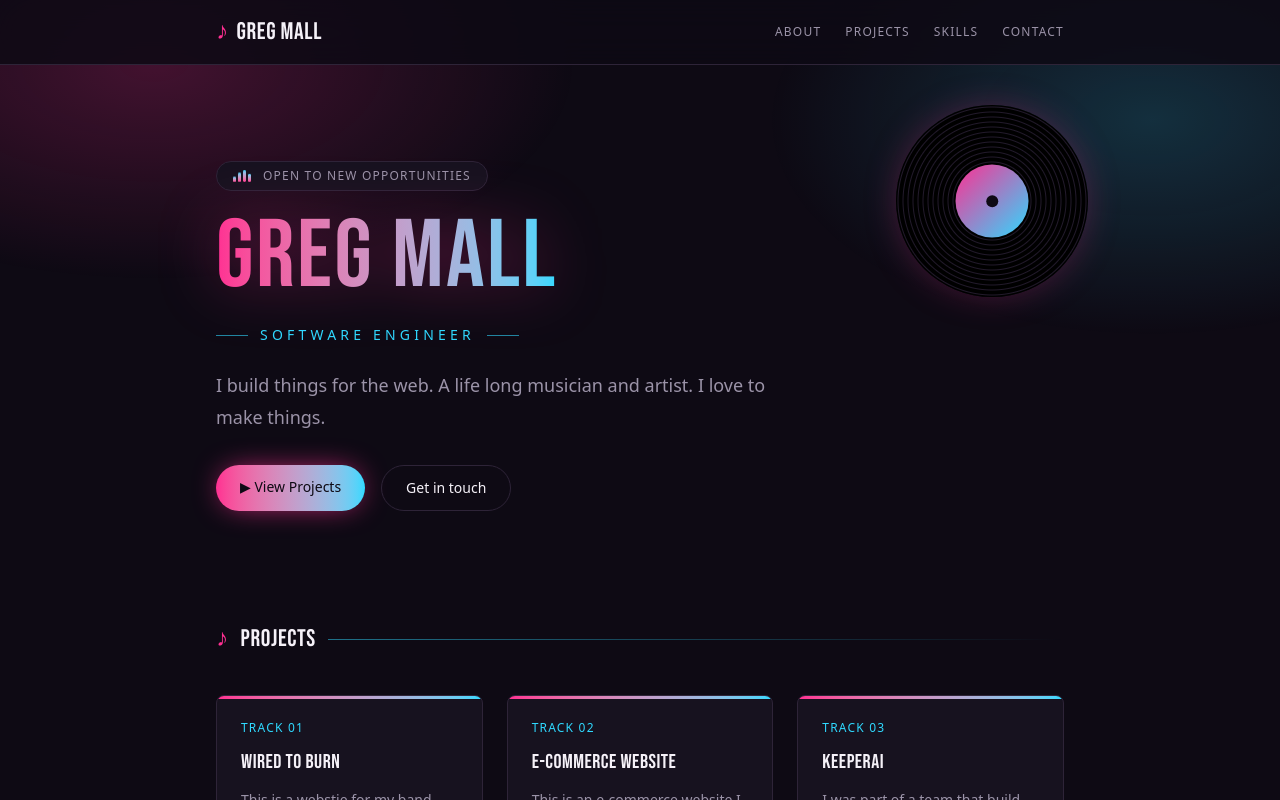
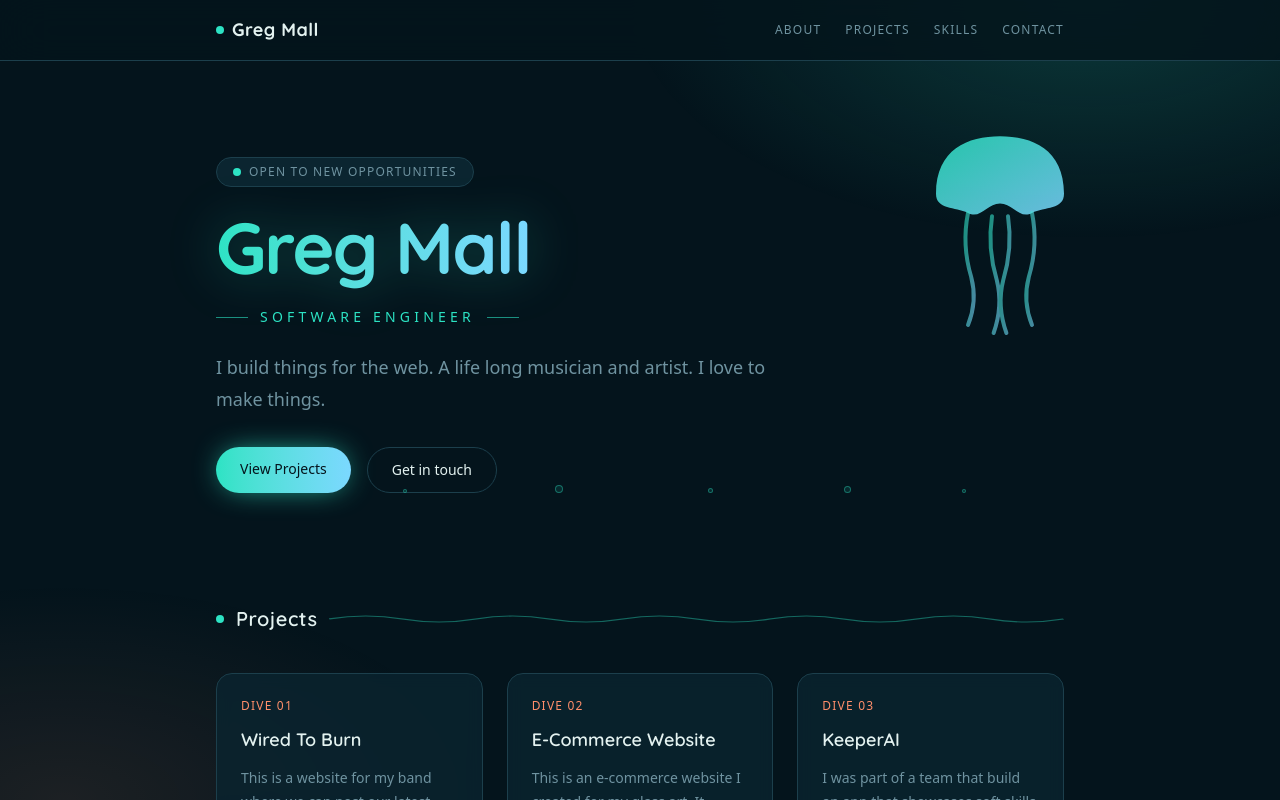
Before and after one commit to gregmall/new_portfolio, a Next.js app: page / in a window 1280 px wide. Shown: the top 800 px of the page. Built offline with nearby package versions, Linux system fonts and the light colour scheme.

Commit message:
new-look-9

```diff
--- /dev/null
+++ b/app/functions.tsx
@@ -0,0 +1,98 @@
+const bubbles = [
+  { left: "8%", size: 6, duration: "7s", delay: "0s" },
+  { left: "22%", size: 4, duration: "9s", delay: "1.5s" },
+  { left: "40%", size: 8, duration: "6s", delay: "0.5s" },
+  { left: "58%", size: 5, duration: "8s", delay: "2.5s" },
+  { left: "74%", size: 7, duration: "10s", delay: "1s" },
+  { left: "88%", size: 4, duration: "7.5s", delay: "3s" },
+];
+
+export function Bubbles() {
+  return (
+    <div
+      aria-hidden
+      className="pointer-events-none absolute inset-0 hidden overflow-hidden sm:block"
+    >
+      {bubbles.map((b, i) => (
+        <span
+          key={i}
+          className="bubble absolute bottom-0 rounded-full border border-accent/40 bg-accent/10"
+          style={{
+            left: b.left,
+            width: b.size,
+            height: b.size,
+            animationDuration: b.duration,
+            animationDelay: b.delay,
+          }}
+        />
+      ))}
+    </div>
+  );
+}
+
+export function Jellyfish({ className = "" }: { className?: string }) {
+  return (
+    <svg viewBox="0 0 100 140" className={className}>
+      <path
+        d="M10,38 C10,10 30,2 50,2 C70,2 90,10 90,38 C90,48 78,46 70,50 C62,54 58,44 50,44 C42,44 38,54 30,50 C22,46 10,48 10,38 Z"
+        fill="url(#jelly-glow)"
+        opacity="0.85"
+      />
+      <g
+        fill="none"
+        stroke="url(#jelly-glow)"
+        strokeWidth="2.5"
+        strokeLinecap="round"
+        opacity="0.6"
+      >
+        <path d="M30,50 Q26,70 32,90 Q36,105 30,120" />
+        <path d="M45,52 Q42,72 48,92 Q52,108 46,125" />
+        <path d="M55,52 Q58,72 52,92 Q48,108 54,125" />
+        <path d="M70,50 Q74,70 68,90 Q64,105 70,120" />
+      </g>
+    </svg>
+  );
+}
+
+export function WaveDivider({ className = "" }: { className?: string }) {
+  return (
+    <svg
+      viewBox="0 0 400 20"
+      preserveAspectRatio="none"
+      className={className}
+    >
+      <path
+        d="M0,10 Q20,0 40,10 T80,10 T120,10 T160,10 T200,10 T240,10 T280,10 T320,10 T360,10 T400,10"
+        fill="none"
+        stroke="currentColor"
+        strokeWidth="2"
+      />
+    </svg>
+  );
+}
+
+export function Panel({
+  children,
+  className = "",
+}: {
+  children: React.ReactNode;
+  className?: string;
+}) {
+  return (
+    <div
+      className={`rounded-2xl border border-border bg-card/80 backdrop-blur-sm ${className}`}
+    >
+      {children}
+    </div>
+  );
+}
+
+export function SectionHeading({ children }: { children: React.ReactNode }) {
+  return (
+    <h2 className="flex items-center gap-3 font-display text-xl font-semibold tracking-wide text-foreground">
+      <span className="h-2 w-2 rounded-full bg-accent" />
+      {children}
+      <WaveDivider className="h-3 flex-1 text-accent/40" />
+    </h2>
+  );
+}
--- a/app/globals.css
+++ b/app/globals.css
@@ -1,13 +1,13 @@
 @import "tailwindcss";
 
 :root {
-  --background: #0e0a14;
-  --foreground: #f5f1f8;
-  --muted: #9b93a8;
-  --accent: #ff2f92;
-  --accent-2: #2fd9ff;
-  --card: #17121f;
-  --border: #2e2438;
+  --background: #04141c;
+  --foreground: #e3f2f0;
+  --muted: #6f93a0;
+  --accent: #2de3c4;
+  --accent-2: #ff8f6b;
+  --card: #0b2530;
+  --border: #1c3f4c;
 }
 
 @theme inline {
@@ -19,7 +19,7 @@
   --color-card: var(--card);
   --color-border: var(--border);
   --font-sans: ui-sans-serif, system-ui, sans-serif;
-  --font-display: var(--font-bebas-neue);
+  --font-display: var(--font-quicksand);
 }
 
 body {
@@ -36,38 +36,48 @@ body::before {
   z-index: -2;
   pointer-events: none;
   background: radial-gradient(
-      ellipse 55% 45% at 12% 8%,
-      color-mix(in srgb, var(--accent) 22%, transparent),
+      ellipse 60% 50% at 85% 0%,
+      color-mix(in srgb, var(--accent) 18%, transparent),
       transparent 60%
     ),
     radial-gradient(
-      ellipse 50% 45% at 90% 15%,
-      color-mix(in srgb, var(--accent-2) 18%, transparent),
+      ellipse 55% 45% at 5% 100%,
+      color-mix(in srgb, var(--accent-2) 10%, transparent),
       transparent 60%
     );
 }
 
-@keyframes vinyl-spin {
-  to {
-    transform: rotate(360deg);
+@keyframes bob {
+  0%,
+  100% {
+    transform: translateY(0);
+  }
+  50% {
+    transform: translateY(-14px);
   }
 }
 
-.vinyl-spin {
-  animation: vinyl-spin 6s linear infinite;
+.bob {
+  animation: bob 6s ease-in-out infinite;
 }
 
-@keyframes eq-bounce {
-  0%,
+@keyframes rise {
+  0% {
+    transform: translateY(0) translateX(0);
+    opacity: 0;
+  }
+  10% {
+    opacity: 0.6;
+  }
+  90% {
+    opacity: 0.4;
+  }
   100% {
-    transform: scaleY(0.3);
-  }
-  50% {
-    transform: scaleY(1);
+    transform: translateY(-260px) translateX(10px);
+    opacity: 0;
   }
 }
 
-.eq-bar {
-  animation: eq-bounce 1s ease-in-out infinite;
-  transform-origin: bottom;
+.bubble {
+  animation: rise linear infinite;
 }
--- a/app/page.tsx
+++ b/app/page.tsx
@@ -1,8 +1,13 @@
+import React from 'react';
+import { Link, Element } from 'react-scroll'
+import { Bubbles, SectionHeading, Jellyfish, Panel } from './functions';
+
+
 const projects = [
   {
     name: "Wired To Burn",
     description:
-      "This is a webstie for my band where we can post our latest music, post updates and upcoming shows and connect with fans and other bands.",
+      "This is a website for my band where we can post our latest music, post updates and upcoming shows and connect with fans and other bands.",
     tech: ["Next.js", "Tailwind", "Firebase"],
     href: "https://wiredtoburn.com",
   },
@@ -72,82 +77,36 @@ const navLinks = [
   { label: "Contact", href: "#contact" },
 ];
 
-const eqDelays = ["0s", "0.15s", "0.3s", "0.1s"];
+const bubbles = [
+  { left: "8%", size: 6, duration: "7s", delay: "0s" },
+  { left: "22%", size: 4, duration: "9s", delay: "1.5s" },
+  { left: "40%", size: 8, duration: "6s", delay: "0.5s" },
+  { left: "58%", size: 5, duration: "8s", delay: "2.5s" },
+  { left: "74%", size: 7, duration: "10s", delay: "1s" },
+  { left: "88%", size: 4, duration: "7.5s", delay: "3s" },
+];
 
-function EqBars({ className = "" }: { className?: string }) {
-  return (
-    <span className={`flex items-end gap-[2px] ${className}`}>
-      {eqDelays.map((delay, i) => (
-        <span
-          key={i}
-          className="eq-bar w-[3px] rounded-full bg-linear-to-t from-accent to-accent-2"
-          style={{ height: "12px", animationDelay: delay }}
-        />
-      ))}
-    </span>
-  );
-}
 
-function Vinyl({ className = "" }: { className?: string }) {
-  return (
-    <div
-      className={`vinyl-spin rounded-full ${className}`}
-      style={{
-        background:
-          "repeating-radial-gradient(circle at center, #000 0px, #000 3px, #221a2b 4px, #000 5px)",
-        boxShadow: "0 0 40px -10px rgba(255,47,146,0.4)",
-      }}
-    >
-      <div className="relative h-full w-full">
-        <div
-          className="absolute left-1/2 top-1/2 h-[38%] w-[38%] -translate-x-1/2 -translate-y-1/2 rounded-full"
-          style={{
-            background: "linear-gradient(135deg, var(--accent), var(--accent-2))",
-          }}
-        />
-        <div className="absolute left-1/2 top-1/2 h-[6%] w-[6%] -translate-x-1/2 -translate-y-1/2 rounded-full bg-background" />
-      </div>
-    </div>
-  );
-}
-
-function Panel({
-  children,
-  className = "",
-}: {
-  children: React.ReactNode;
-  className?: string;
-}) {
-  return (
-    <div
-      className={`relative overflow-hidden rounded-lg border border-border bg-card ${className}`}
-    >
-      <span className="absolute inset-x-0 top-0 h-[3px] bg-linear-to-r from-accent to-accent-2" />
-      {children}
-    </div>
-  );
-}
-
-function SectionHeading({ children }: { children: React.ReactNode }) {
-  return (
-    <h2 className="flex items-center gap-3 font-display text-2xl tracking-wide text-foreground">
-      <span className="text-accent">&#9834;</span>
-      {children}
-      <span className="h-px flex-1 bg-linear-to-r from-accent-2/50 to-transparent" />
-    </h2>
-  );
-}
 
 export default function Home() {
   return (
     <div className="flex flex-1 flex-col">
+      <svg width="0" height="0" className="absolute">
+        <defs>
+          <linearGradient id="jelly-glow" x1="0%" y1="0%" x2="100%" y2="100%">
+            <stop offset="0%" stopColor="#2de3c4" />
+            <stop offset="100%" stopColor="#7bd8ff" />
+          </linearGradient>
+        </defs>
+      </svg>
+
       <header className="sticky top-0 z-10 border-b border-border bg-background/85 backdrop-blur-xl">
         <nav className="mx-auto flex w-full max-w-4xl flex-wrap items-center justify-between gap-x-6 gap-y-2 px-6 py-4">
           <a
             href="#"
-            className="flex items-center gap-2 font-display text-2xl tracking-wide text-foreground"
+            className="flex items-center gap-2 font-display text-lg font-bold tracking-wide text-foreground"
           >
-            <span className="text-accent">&#9834;</span>
+            <span className="h-2 w-2 rounded-full bg-accent" />
             Greg Mall
           </a>
           <ul className="flex gap-6 text-xs font-medium uppercase tracking-widest text-muted">
@@ -155,7 +114,7 @@ export default function Home() {
               <li key={link.href}>
                 <a
                   href={link.href}
-                  className="transition-colors hover:text-accent-2"
+                  className="transition-colors hover:text-accent"
                 >
                   {link.label}
                 </a>
@@ -166,26 +125,31 @@ export default function Home() {
       </header>
 
       <main className="mx-auto flex w-full max-w-4xl flex-1 flex-col gap-28 px-6 py-24">
+
         <section
           id="about"
           className="relative flex flex-col items-start gap-6"
         >
-          <Vinyl className="pointer-events-none absolute -right-6 -top-14 hidden h-48 w-48 sm:block" />
+          <Bubbles />
+          <Jellyfish className="bob pointer-events-none absolute -right-4 -top-6 hidden h-56 w-40 sm:block" />
 
-          <span className="inline-flex items-center gap-3 rounded-full border border-border bg-card px-4 py-1.5 text-xs uppercase tracking-widest text-muted">
-            <EqBars />
+          <span className="inline-flex items-center gap-2 rounded-full border border-border bg-card px-4 py-1.5 text-xs uppercase tracking-widest text-muted">
+            <span className="relative flex h-2 w-2">
+              <span className="absolute inline-flex h-full w-full animate-ping rounded-full bg-accent opacity-75" />
+              <span className="relative inline-flex h-2 w-2 rounded-full bg-accent" />
+            </span>
             Open to new opportunities
           </span>
 
-          <h1 className="font-display text-7xl leading-[0.9] tracking-wide text-transparent sm:text-8xl">
-            <span className="bg-linear-to-r from-accent to-accent-2 bg-clip-text drop-shadow-[0_0_30px_rgba(255,47,146,0.35)]">
+          <h1 className="font-display text-6xl font-bold tracking-tight text-transparent sm:text-7xl">
+            <span className="bg-linear-to-r from-accent to-[#7bd8ff] bg-clip-text drop-shadow-[0_0_25px_rgba(45,227,196,0.3)]">
               Greg Mall
             </span>
           </h1>
-          <p className="flex items-center gap-3 text-sm uppercase tracking-[0.3em] text-accent-2">
-            <span className="h-px w-8 bg-accent-2/60" />
+          <p className="flex items-center gap-3 text-sm uppercase tracking-[0.3em] text-accent">
+            <span className="h-px w-8 bg-accent/60" />
             Software Engineer
-            <span className="h-px w-8 bg-accent-2/60" />
+            <span className="h-px w-8 bg-accent/60" />
           </p>
           <p className="max-w-xl text-lg leading-8 text-muted">
             I build things for the web. A life long musician and artist. I
@@ -194,13 +158,13 @@ export default function Home() {
           <div className="flex gap-4 pt-2 text-sm font-medium">
             <a
               href="#projects"
-              className="rounded-full bg-linear-to-r from-accent to-accent-2 px-6 py-3 text-background shadow-[0_0_30px_-8px_var(--accent)] transition-transform hover:scale-105"
+              className="rounded-full bg-linear-to-r from-accent to-[#7bd8ff] px-6 py-3 text-background shadow-[0_0_30px_-8px_var(--accent)] transition-transform hover:scale-105"
             >
-              &#9654; View Projects
+              View Projects
             </a>
             <a
               href="#contact"
-              className="rounded-full border border-border px-6 py-3 transition-colors hover:border-accent-2 hover:text-accent-2"
+              className="rounded-full border border-border px-6 py-3 transition-colors hover:border-accent hover:text-accent"
             >
               Get in touch
             </a>
@@ -219,9 +183,9 @@ export default function Home() {
               >
                 <Panel className="flex h-full flex-col gap-3 p-6 transition-all hover:-translate-y-1 hover:border-accent">
                   <span className="text-xs uppercase tracking-widest text-accent-2">
-                    Track {String(i + 1).padStart(2, "0")}
+                    Dive {String(i + 1).padStart(2, "0")}
                   </span>
-                  <h3 className="font-display text-xl tracking-wide text-foreground">
+                  <h3 className="font-display text-lg font-semibold text-foreground">
                     {project.name}
                   </h3>
                   <p className="text-sm leading-6 text-muted">
@@ -231,7 +195,7 @@ export default function Home() {
                     {project.tech.map((tech) => (
                       <li
                         key={tech}
-                        className="rounded-full border border-border px-2.5 py-1 text-accent-2"
+                        className="rounded-full border border-border px-2.5 py-1 text-accent"
                       >
                         {tech}
                       </li>
@@ -248,8 +212,8 @@ export default function Home() {
           <div className="grid gap-6 sm:grid-cols-2">
             {skills.map((group) => (
               <Panel key={group.category} className="flex flex-col gap-3 p-6">
-                <h3 className="flex items-center gap-2 text-xs font-semibold uppercase tracking-widest text-accent">
-                  <span>&#9834;</span>
+                <h3 className="flex items-center gap-2 text-xs font-semibold uppercase tracking-widest text-accent-2">
+                  <span className="h-1.5 w-1.5 rounded-full bg-accent-2" />
                   {group.category}
                 </h3>
                 <ul className="flex flex-wrap gap-2">
@@ -272,8 +236,8 @@ export default function Home() {
           className="flex flex-col items-center gap-6 text-center"
         >
           <Panel className="flex w-full flex-col items-center gap-6 p-10">
-            <h2 className="font-display text-4xl tracking-wide sm:text-5xl">
-              The Green Room
+            <h2 className="font-display text-3xl font-bold tracking-wide sm:text-4xl">
+              Message in a Bottle
             </h2>
             <p className="max-w-xl leading-7 text-muted">
               Open to new opportunities and interesting projects. Reach out
@@ -309,7 +273,7 @@ export default function Home() {
       </main>
 
       <footer className="border-t border-border px-6 py-8 text-center text-xs uppercase tracking-widest text-muted">
-        Greg Mall, human. On repeat since 2026.
+        Greg Mall, human. Adrift since 2026.
       </footer>
     </div>
   );
--- a/package.json
+++ b/package.json
@@ -11,13 +11,15 @@
   "dependencies": {
     "next": "16.2.11",
     "react": "19.2.4",
-    "react-dom": "19.2.4"
+    "react-dom": "19.2.4",
+    "react-scroll": "^1.9.3"
   },
   "devDependencies": {
     "@tailwindcss/postcss": "^4",
     "@types/node": "^20",
     "@types/react": "^19",
     "@types/react-dom": "^19",
+    "@types/react-scroll": "^1.8.10",
     "eslint": "^9",
     "eslint-config-next": "16.2.11",
     "tailwindcss": "^4",
```
Also changed, not shown: app/layout.tsx (+5 -5 lines), 1 other file (tests, documents, lock files or other folders).
